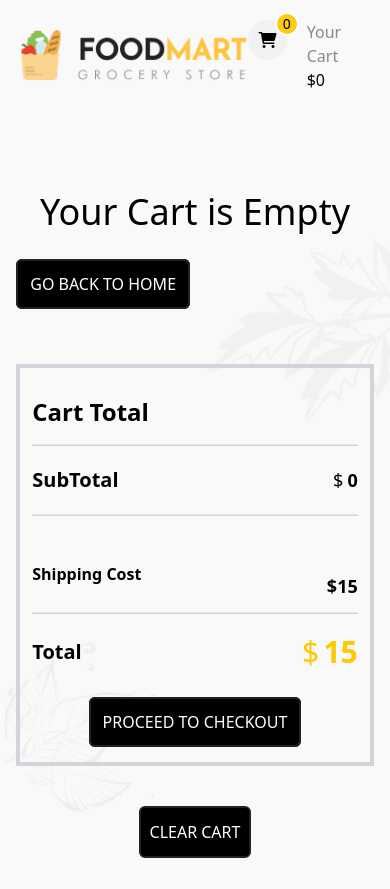
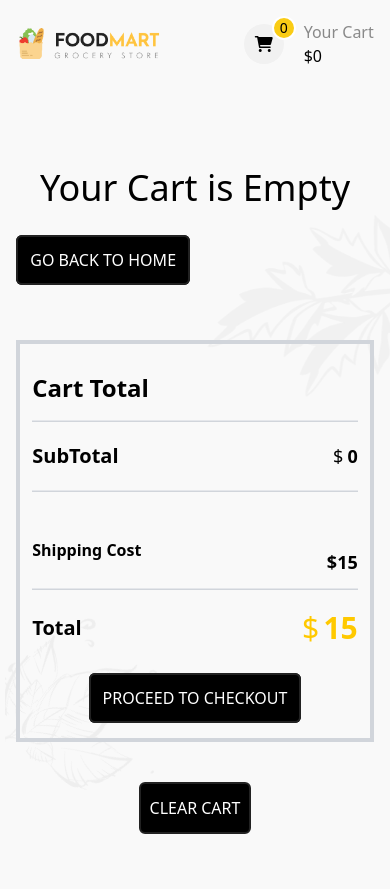
Before and after one commit to rajaasim4/food-mart, a website: page Pages/Cart.html in a window 390 px wide. Shown: the top 889 px of the page. Drawn offline with Linux system fonts and the light colour scheme.

Commit message:
refactor:Cart Items Fixed

```diff
--- a/Js/Cart.js
+++ b/Js/Cart.js
@@ -298,7 +298,7 @@
 let basket = JSON.parse(localStorage.getItem("data")) || [];
 
 let generateCartItem = () => {
-  console.log(basket.length)
+
   if (basket.length !== 0) {
     return (cartItems.innerHTML = basket
       .map((val) => {
--- a/Pages/Cart.html
+++ b/Pages/Cart.html
@@ -26,10 +26,10 @@
       <nav class="w-11/12 mx-auto py-5 flex justify-between items-center">
         <div class="">
           <a href="../index.html">
-            <img src="../Assets/logo.png" alt="" />
+            <img src="../Assets/logo.png" alt="" class="sm:object-contain sm:w-36 " />
           </a>
         </div>
-        <div class="flex gap-x-5">
+        <div class="flex gap-x-5 items-center">
           <span
             class="h-10 w-10 rounded-full bg-[#f1f1f1] grid place-items-center relative cursor-pointer"
             title="Your Cart"
```
Also changed, not shown: Style.css.
